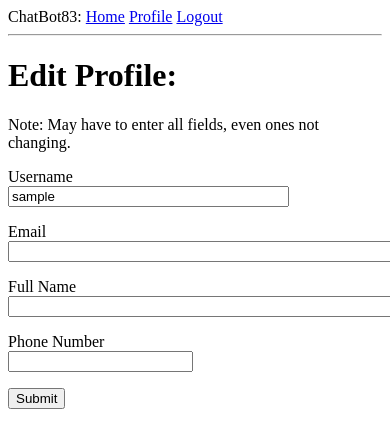
After one commit to zake8/chatbot83, a Flask app: page /edit_profile in a window 390 px wide; the page is wider, and only the part inside the window is pictured. The commit adds this page. Shown: the top 448 px of that part. Run offline with Flask 3, Linux system fonts and the light colour scheme; a user stored in the database is signed in; tables that the repository leaves empty hold one stand-in row (values such as "Sample post").

Commit message:
email, name, phone save

```diff
--- a/app/forms.py
+++ b/app/forms.py
@@ -34,3 +34,11 @@ class RegistrationForm(FlaskForm):
             User.email == email.data))
         if user is not None:
             raise ValidationError('Please use a different email address.')
+
+
+class EditProfileForm(FlaskForm):
+    username = StringField('Username', validators=[DataRequired()])
+    email = StringField('Email', validators=[DataRequired(), Email()])
+    full_name = StringField('Full Name')
+    phone_number = StringField('Phone Number')
+    submit = SubmitField('Submit')
--- a/app/routes.py
+++ b/app/routes.py
@@ -11,7 +11,7 @@ from flask import render_template, flash, redirect, url_for, request
 from flask_login import login_user, logout_user, current_user, login_required
 import sqlalchemy as sa
 from app import app, db
-from app.forms import LoginForm, RegistrationForm
+from app.forms import LoginForm, RegistrationForm, EditProfileForm
 from app.models import User
 import socket
 
@@ -92,6 +92,31 @@ def register():
     return render_template('register.html', title='Register', form=form)
 
 
+@app.route('/user/<username>')
+@login_required
+def user(username):
+    user = db.first_or_404(sa.select(User).where(User.username == username))
+    return render_template('user.html', user=user)
+
+
+@app.route('/edit_profile', methods=['GET', 'POST'])
+@login_required
+def edit_profile():
+    form = EditProfileForm()
+    if form.validate_on_submit():
+        current_user.username     = form.username.data
+        current_user.email        = form.email.data
+        current_user.full_name    = form.full_name.data
+        current_user.phone_number = form.phone_number.data
+        db.session.commit()
+        flash('Your changes have been saved.')
+        return redirect(url_for('edit_profile'))
+    elif request.method == 'GET':
+        form.username.data = current_user.username
+    return render_template('edit_profile.html', title='Edit Profile',
+                           form=form)
+
+
 def setup_and_retrieval_choose_rag(user, query, history):
     pass
     return query
--- a/app/templates/base.html
+++ b/app/templates/base.html
@@ -14,6 +14,7 @@
             {% if current_user.is_anonymous %}
             <a href="{{ url_for('login') }}">Login</a>
             {% else %}
+            <a href="{{ url_for('user', username=current_user.username) }}">Profile</a>
             <a href="{{ url_for('logout') }}">Logout</a>
             {% endif %}
         </div>
--- /dev/null
+++ b/app/templates/edit_profile.html
@@ -0,0 +1,38 @@
+{% extends "base.html" %}
+
+{% block content %}
+    <h1>Edit Profile:</h1>
+Note: May have to enter all fields, even ones not changing.<br>
+    <form action="" method="post">
+        {{ form.hidden_tag() }}
+        <p>
+            {{ form.username.label }}<br>
+            {{ form.username(size=32) }}<br>
+            {% for error in form.username.errors %}
+            <span style="color: red;">[{{ error }}]</span>
+            {% endfor %}
+        </p>
+        <p>
+            {{ form.email.label }}<br>
+            {{ form.email(size=120) }}<br>
+            {% for error in form.email.errors %}
+            <span style="color: red;">[{{ error }}]</span>
+            {% endfor %}
+        </p>
+        <p>
+            {{ form.full_name.label }}<br>
+            {{ form.full_name(size=120) }}<br>
+            {% for error in form.full_name.errors %}
+            <span style="color: red;">[{{ error }}]</span>
+            {% endfor %}
+        </p>
+        <p>
+            {{ form.phone_number.label }}<br>
+            {{ form.phone_number(size=20) }}<br>
+            {% for error in form.phone_number.errors %}
+            <span style="color: red;">[{{ error }}]</span>
+            {% endfor %}
+        </p>
+        <p>{{ form.submit() }}</p>
+    </form>
+{% endblock %}
```
Also changed, not shown: app/templates/user.html (added, +21 -0 lines).
